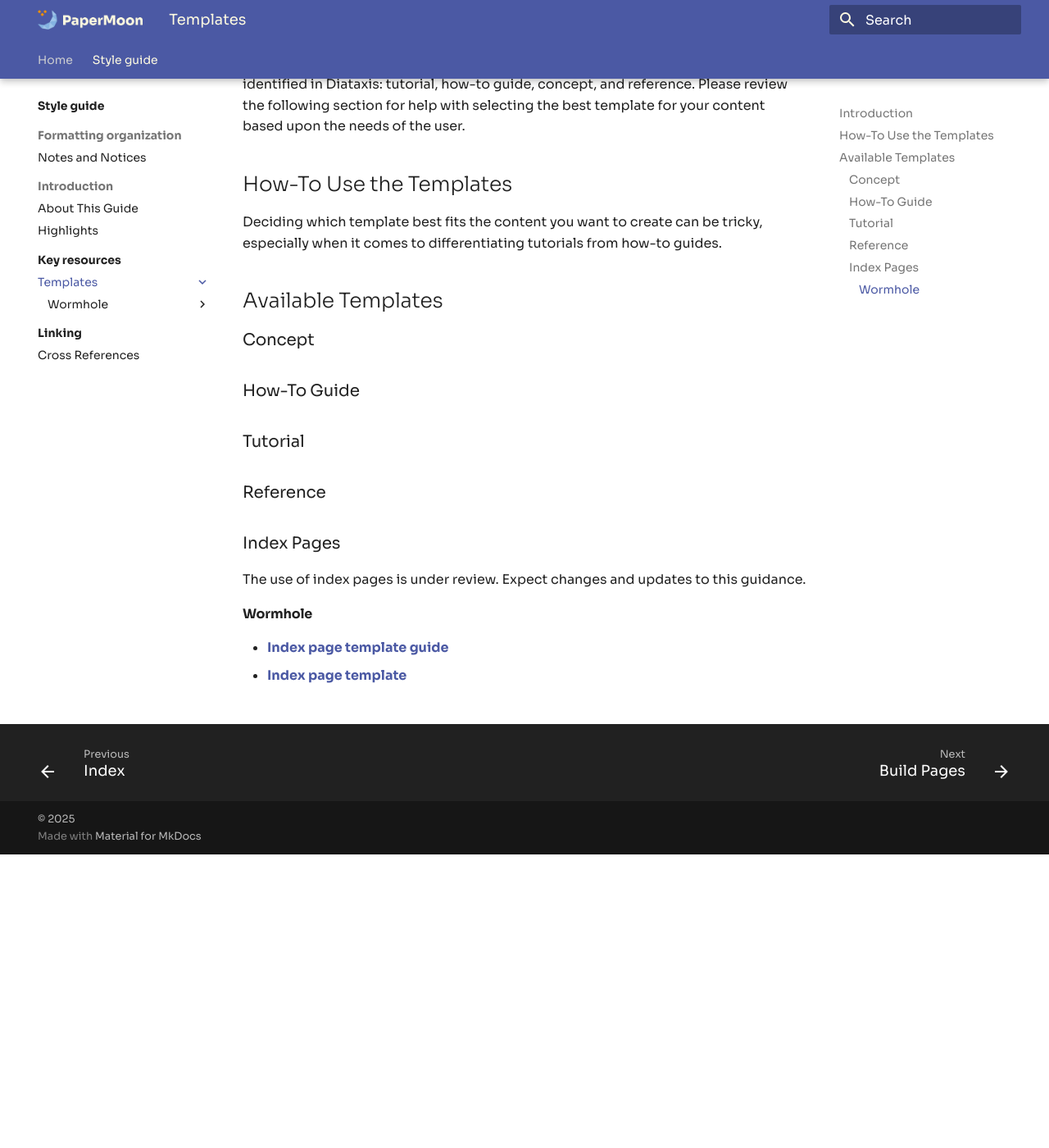
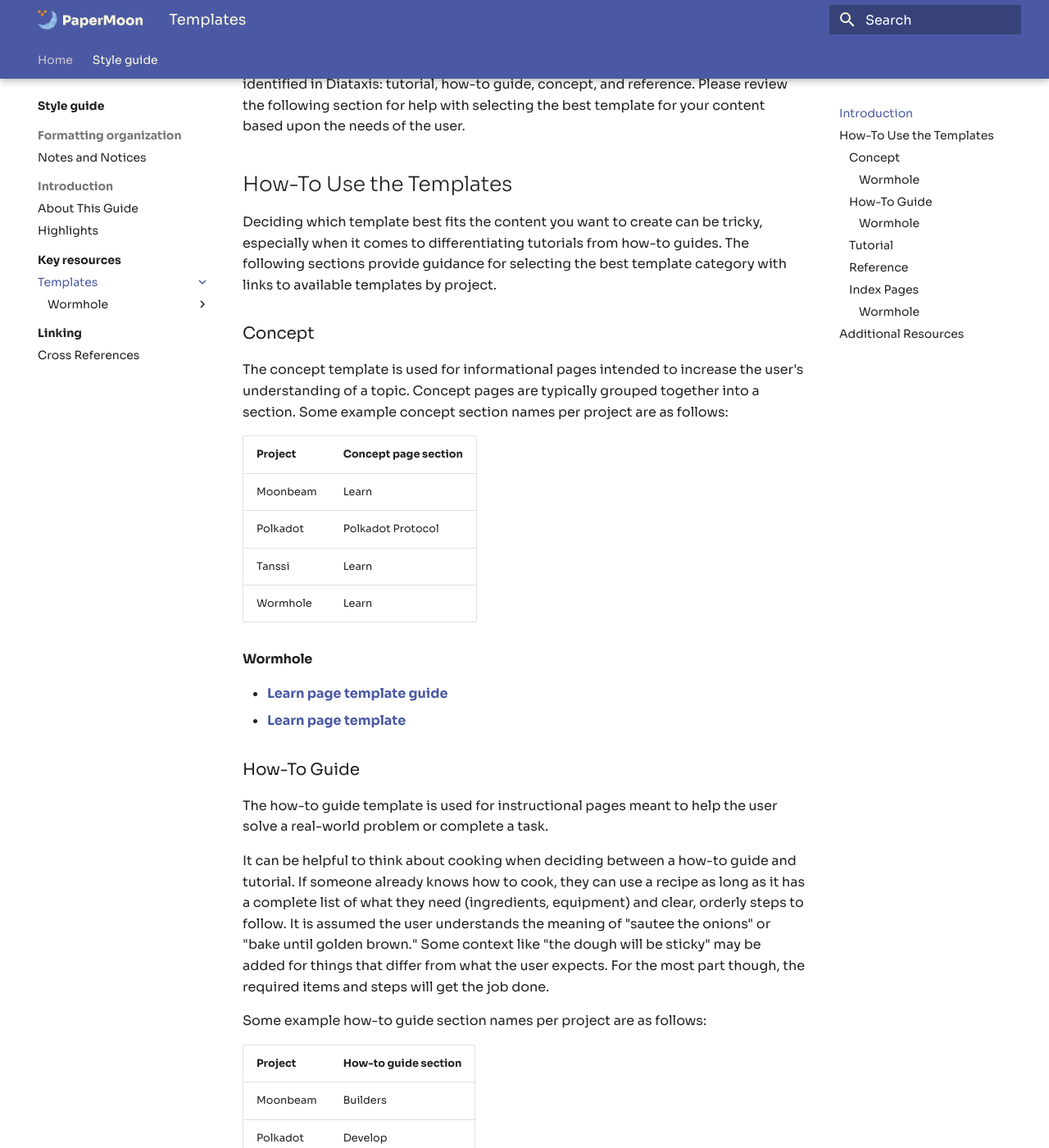
Before and after one commit to papermoonio/papermoonio.github.io, an MkDocs documentation site: the page built from papermoon-docs/style-guide/key-resources/templates/index.md, in a window 1280 px wide and 1400 px high, scrolled down 358 px. Shown: the whole window at 82% size. Built offline with MkDocs 1.6.1 and Material for MkDocs 9.7.7, drawn with Linux system fonts in a browser that asks for light colours; emoji names are drawn with the system emoji font; some of the changed text lies outside the part shown.

Commit message:
adds tables to mkdocs, updates index page for templates

```diff
--- a/mkdocs.yml
+++ b/mkdocs.yml
@@ -59,6 +59,7 @@ markdown_extensions:
         - name: mermaid
           class: mermaid
           format: !!python/name:pymdownx.superfences.fence_code_format
+  - tables
 
 plugins:
   - search
--- a/papermoon-docs/style-guide/key-resources/templates/index.md
+++ b/papermoon-docs/style-guide/key-resources/templates/index.md
@@ -13,17 +13,51 @@ In this section you will find templates for the four primary documenation types
 
 ## How-To Use the Templates
 
-Deciding which template best fits the content you want to create can be tricky, especially when it comes to differentiating tutorials from how-to guides.
-
-## Available Templates
+Deciding which template best fits the content you want to create can be tricky, especially when it comes to differentiating tutorials from how-to guides. The following sections provide guidance for selecting the best template category with links to available templates by project.
 
 ### Concept
 
+The concept template is used for informational pages intended to increase the user's understanding of a topic. Concept pages are typically grouped together into a section. Some example concept section names per project are as follows:
+
+| Project  | Concept page section |
+|:---------|:---------------------|
+| Moonbeam | Learn                |
+| Polkadot | Polkadot Protocol    |
+| Tanssi   | Learn                |
+| Wormhole | Learn                |
+
+#### Wormhole
+
+- [**Learn page template guide**](/papermoon-mkdocs/style-guide/key-resources/templates/wormhole/learn-pages/)
+- [**Learn page template**](/papermoon-mkdocs/style-guide/key-resources/templates/wormhole/learn-pages/#learn-page-template)
+
 ### How-To Guide
+
+The how-to guide template is used for instructional pages meant to help the user solve a real-world problem or complete a task.
+
+It can be helpful to think about cooking when deciding between a how-to guide and tutorial. If someone already knows how to cook, they can use a recipe as long as it has a complete list of what they need (ingredients, equipment) and clear, orderly steps to follow. It is assumed the user understands the meaning of "sautee the onions" or "bake until golden brown." Some context like "the dough will be sticky" may be added for things that  differ from what the user expects. For the most part though, the required items and steps will get the job done.
+
+Some example how-to guide section names per project are as follows:
+
+| Project  | How-to guide section |
+|:---------|:---------------------|
+| Moonbeam | Builders             |
+| Polkadot | Develop              |
+| Tanssi   | Builders             |
+| Wormhole | Build                |
+
+#### Wormhole
+
+- [**Build page template guide**](/papermoon-mkdocs/style-guide/key-resources/templates/wormhole/build-pages/)
+- [**Build page template**](/papermoon-mkdocs/style-guide/key-resources/templates/wormhole/build-pages/#build-page-template)
 
 ### Tutorial
 
+:construction: :construction_worker_tone3: :soon: :tm:
+
 ### Reference
+
+:construction: :construction_worker_tone3: :soon: :tm:
 
 ### Index Pages
 
@@ -32,3 +66,9 @@ The use of index pages is under review. Expect changes and updates to this guida
 #### Wormhole
 - [**Index page template guide**](/papermoon-mkdocs/style-guide/key-resources/templates/wormhole/index-pages/)
 - [**Index page template**](/papermoon-mkdocs/style-guide/key-resources/templates/wormhole/index-pages/#index-page-template)
+
+## Additional Resources
+
+- [**Template Guides**](https://www.thegooddocsproject.dev/template){target=\_blank} - learn more about each template type with these guides from The Good Docs Project
+- [**The difference between a tutorial and how-to guide**](https://diataxis.fr/tutorials-how-to/){target=\_blank} - explore how Diataxis compares the two documentation types
+- [**The difference between reference and explanation**](https://diataxis.fr/reference-explanation/){target=\_blank} - explore how Diataxis compares the two documentation types
```
